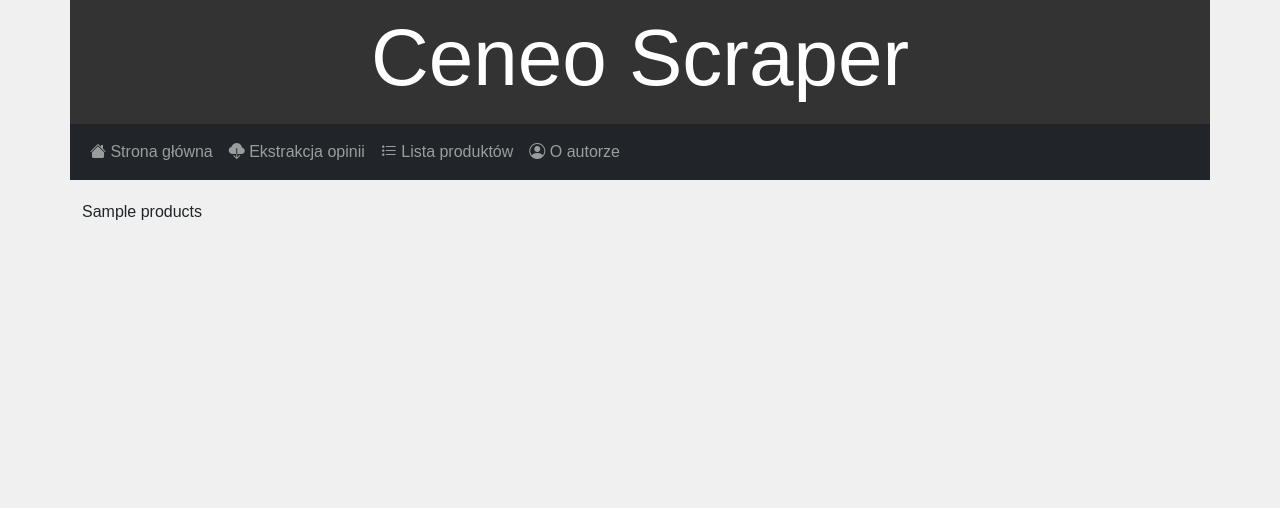
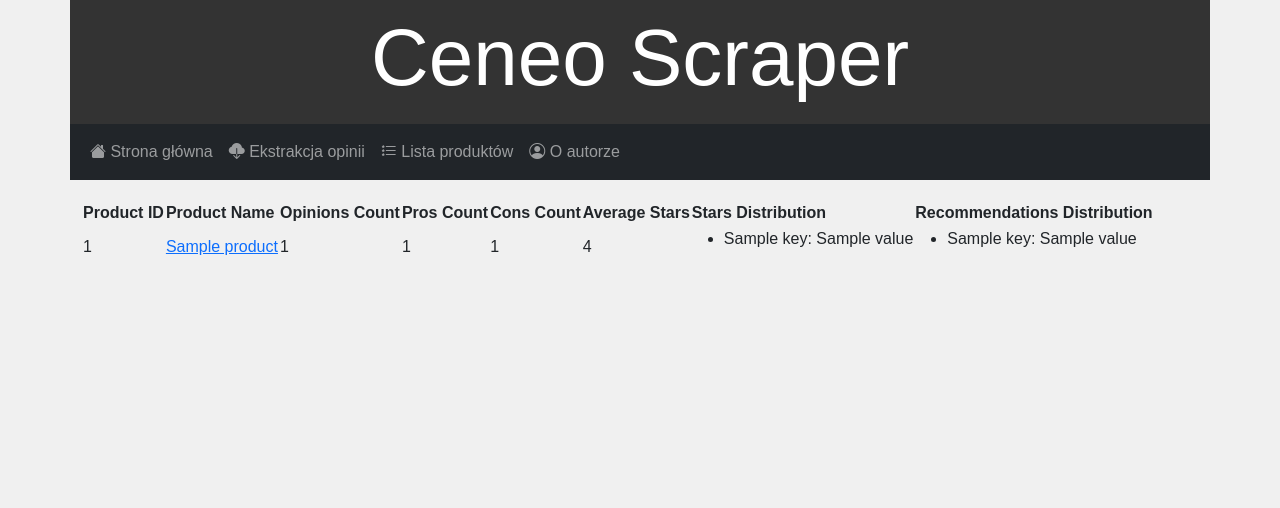
Before and after one commit to N0N3123/CeneoWebScraperBB, a Flask app: template app/templates/products.html in a window 1280 px wide. Shown: the top 508 px of the page. Run offline with Flask 3, Linux system fonts and the light colour scheme; the template is opened without the code that fills it: most values are stand-ins (such as "Sample title", 1, 10 or a date in 2020).

Commit message:
2024-06-10 BB

```diff
--- a/app/routes.py
+++ b/app/routes.py
@@ -68,13 +68,18 @@
 
 @app.route('/products')
 def products():
-    products_list = [filename.split(".")[0] for filename in os.listdir("app/opinions")]
+    #products_list=[filename.split(".")[0] for filename in os.listdir("app/opinions")]
+    #products=[]
+    #for product_id in products_list:
+        #with open(f"app/products/{product_id}.json","r", encoding="UTF-8") as jf:
+           # products.append(json.load(jf))
     products = []
-    for product_id in products_list:
-        with open(f"app/products/{product_id}.json", "r", encoding="UTF-8") as jf:
-           products.append(json.load(jf))
-    return render_template("products.html", products = products)
-
+    for filename in os.listdir('app/products'):
+        if filename.endswith('.json'):
+            file_path = os.path.join('app/products', filename)
+            with open(file_path, 'r') as jf:
+                file_data = json.load(jf)
+                products.append(file_data)
 @app.route('/about')
 def about():
     return render_template("about.html")
--- a/app/templates/products.html
+++ b/app/templates/products.html
@@ -1,4 +1,46 @@
-{% extends "base.html" %}
+{% extends 'base.html' %}
 {% block content %}
-<p>{{products}}</p>
-{% endblock %}
+<div>
+  <table>
+      <thead>
+          <tr>
+              <th>Product ID</th>
+              <th>Product Name</th>
+              <th>Opinions Count</th>
+              <th>Pros Count</th>
+              <th>Cons Count</th>
+              <th>Average Stars</th>
+              <th>Stars Distribution</th>
+              <th>Recommendations Distribution</th>
+          </tr>
+      </thead>
+      <tbody>
+          {% for product in products %}
+              <tr>
+                  <td>{{ product.product_id }}</td>
+                  <td>  <a href="{{url_for('product', product_id=product.product_id)}}">{{ product.product_name }}</a></td>
+                  <td>{{ product.opinions_count }}</td>
+                  <td>{{ product.pros_count }}</td>
+                  <td>{{ product.cons_count }}</td>
+                  <td>{{ product.average_stars }}</td>
+                  <td>
+                      <ul>
+                          {% for key, value in product.stars_distribution.items() %}
+                              <li>{{ key }}: {{ value }}</li>
+                          {% endfor %}
+                      </ul>
+                  </td>
+                  <td>
+                      <ul>
+                          {% for key, value in product.recommendations_distribution.items() %}
+                              <li>{{ key }}: {{ value }}</li>
+                          {% endfor %}
+                        </ul>
+                      </td>
+                  </tr>
+              {% endfor %}
+          </tbody>
+      </table>
+  </div>
+
+    {% endblock %}
```
